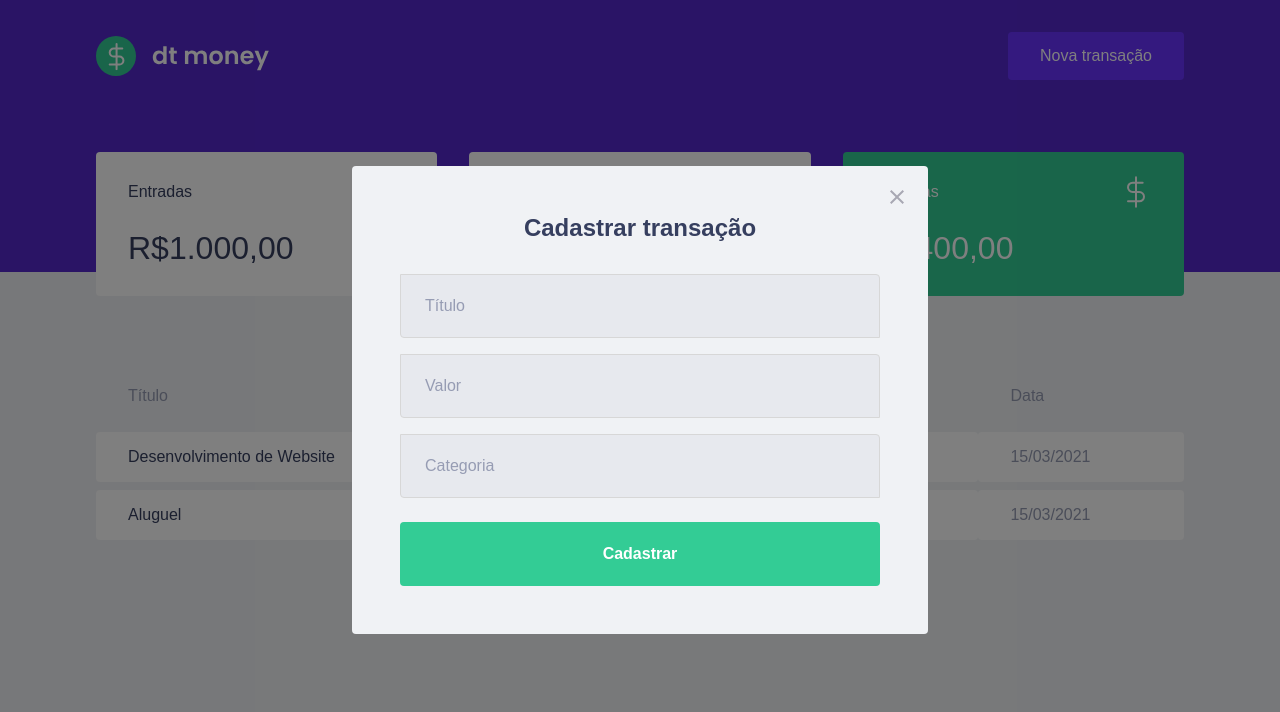
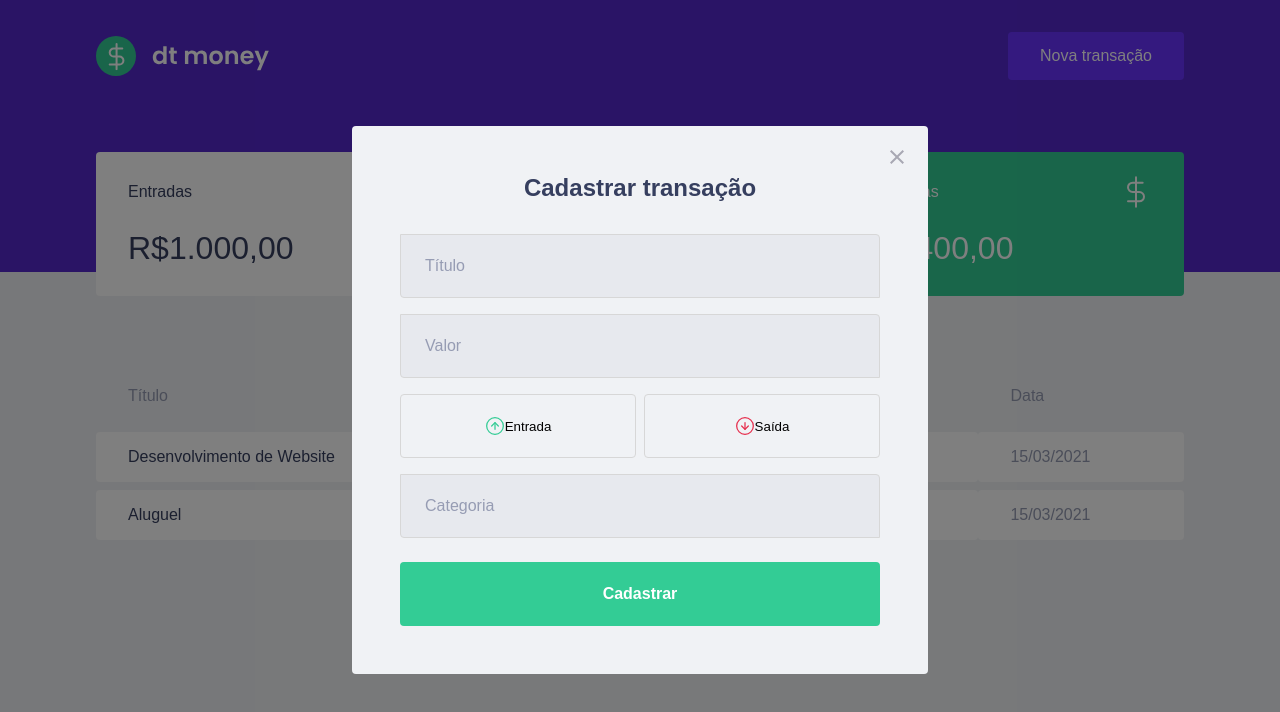
Before and after one commit to murilojssilva/02-ignite-dtmoney, a React (Create React App) app: page / in a window 1280 px wide. Both pictures are taken after a click on the button "Nova transação". Shown: the top 712 px of the page. Built offline with nearby package versions, Linux system fonts and the light colour scheme; no server answers; the HTML template or start-up script is replaced by a standard one; what miragejs would draw is missing.

Commit message:
Aula 17 - Funcionamento dos botoes

```diff
--- a/package.json
+++ b/package.json
@@ -5,6 +5,7 @@
   "dependencies": {
     "axios": "^0.21.1",
     "miragejs": "^0.1.41",
+    "polished": "^4.1.1",
     "react": "^17.0.1",
     "react-dom": "^17.0.1",
     "react-modal": "^3.12.1",
--- a/src/components/NewTransactionModal/index.tsx
+++ b/src/components/NewTransactionModal/index.tsx
@@ -1,8 +1,9 @@
 import Modal from "react-modal";
+import incomeImg from "../../assets/income.svg";
+import outcomeImg from "../../assets/outcome.svg";
+import closeImg from "../../assets/close.svg";
 
-import closeImg from "../../assets/close.svg"
-
-import { Container } from "./styles"
+import { Container, TransactionTypeContainer } from "./styles"
 
 Modal.setAppElement("#root");
 
@@ -38,6 +39,15 @@
 					placeholder="Valor"
 				/>
 
+				<TransactionTypeContainer>
+					<button type="button">
+						<img src={incomeImg} alt="Entrada" /> <span>Entrada</span>
+					</button>
+					<button type="button">
+						<img src={outcomeImg} alt="Saída" /> <span>Saída</span>
+					</button>
+				</TransactionTypeContainer>
+
 				<input
 					placeholder="Categoria"
 				/>
--- a/src/components/NewTransactionModal/styles.ts
+++ b/src/components/NewTransactionModal/styles.ts
@@ -1,4 +1,5 @@
 import styled from "styled-components";
+import { darken } from "polished";
 
 export const Container = styled.form`
 	h2{
@@ -46,3 +47,39 @@
 		}
 	}
 `
+
+export const TransactionTypeContainer = styled.div`
+	margin: 1rem 0;
+	display:grid;
+	grid-template-columns: repeat(2,1fr);
+	gap: 0.5rem;
+
+	button{
+		height: 4rem;
+		border: 1px solid var(--input-border);
+		border-radius:0.25rem;
+		background: transparent;
+
+		display:flex;
+		align-items: center;
+		justify-content:center;
+
+		transition: border-color 0.2;
+
+		&:hover{
+			border-color: ${darken(0.1, "#d7d7d7")};
+		}
+
+img{
+	width: 20px;
+	height: 20px;
+}
+
+span{
+	display: inline - block;
+	margin - left: 1rem;
+	font - size: 1rem;
+	color: var(--text - title);
+}
+	}
+`
```
Also changed, not shown: 1 other file (tests, documents, lock files or other folders).
